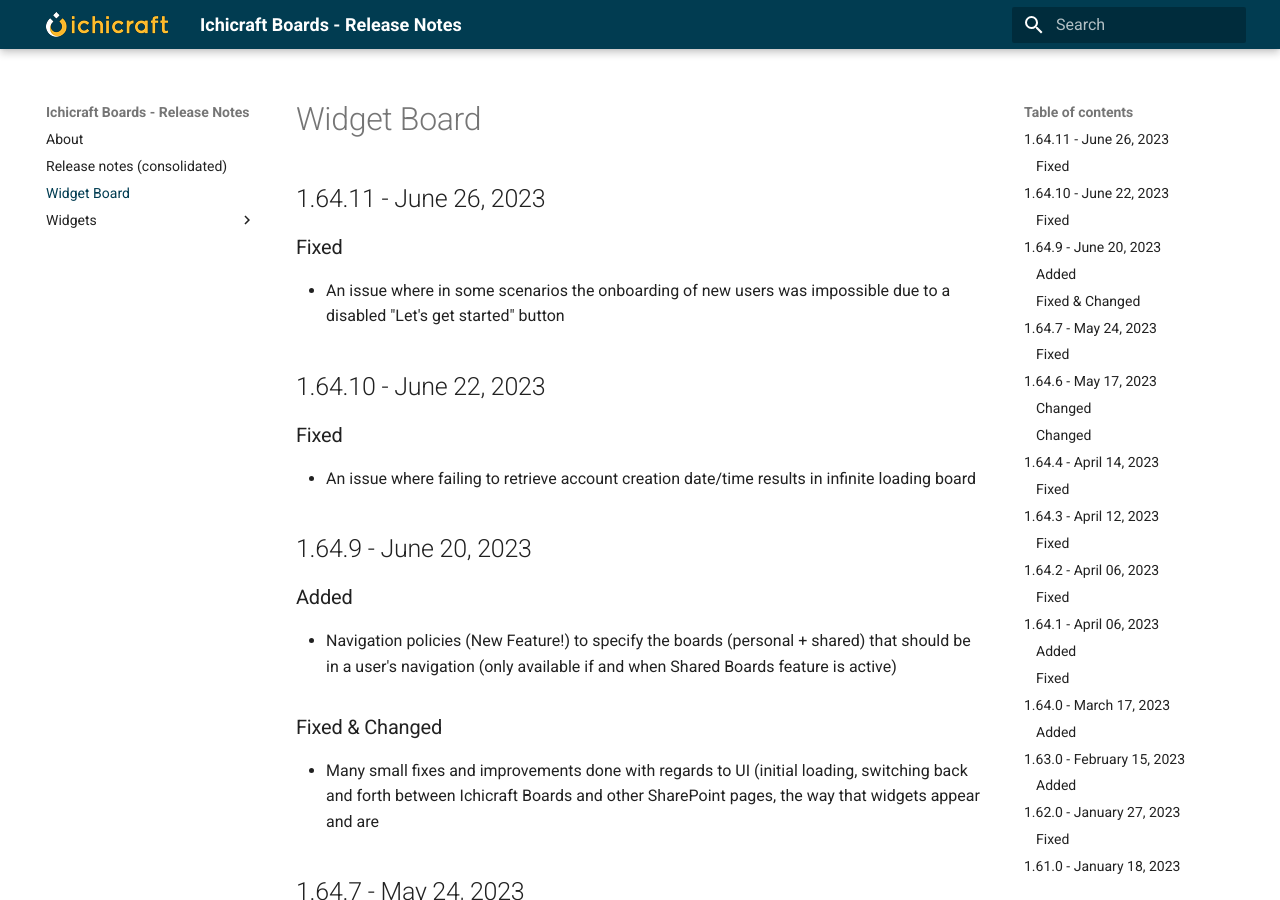
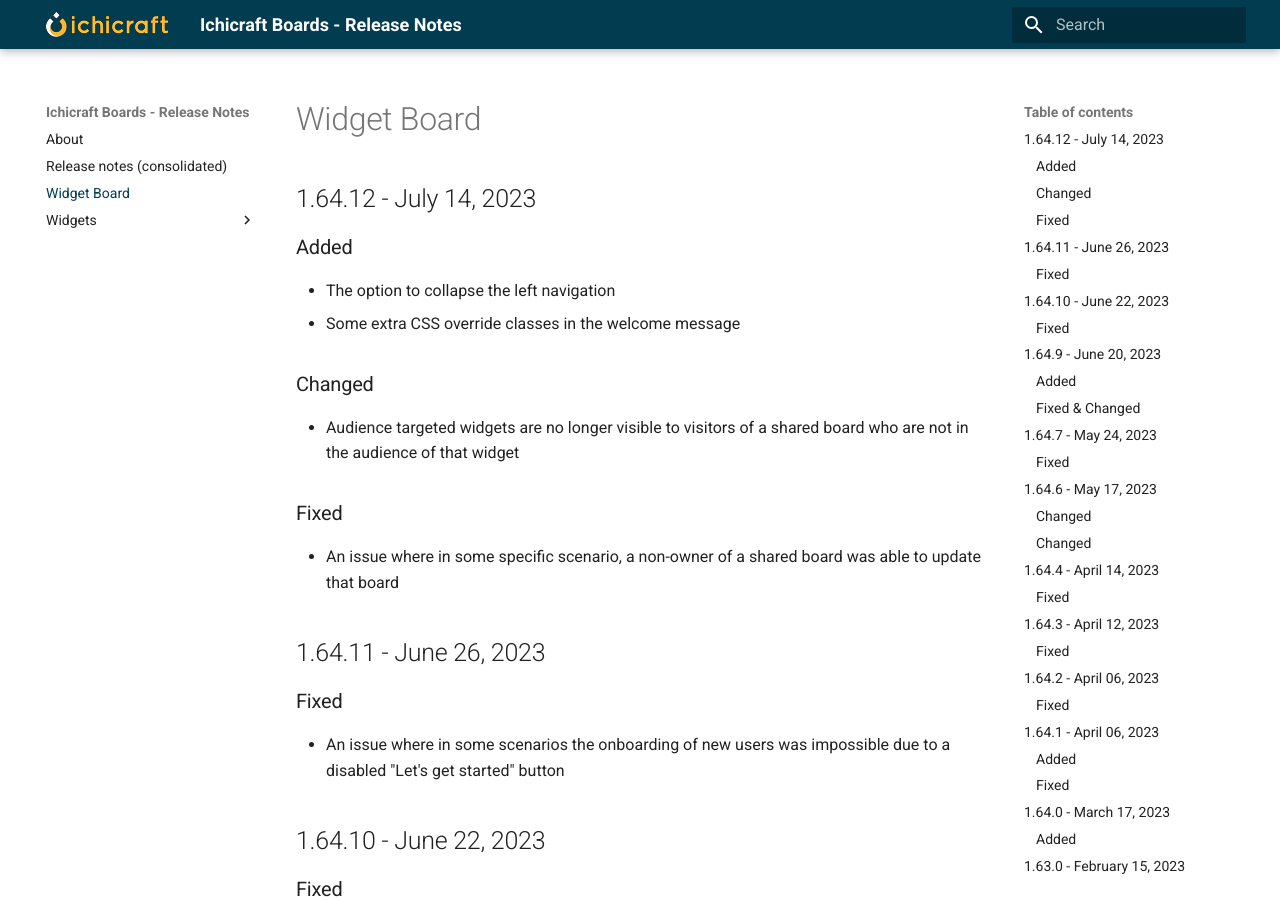
Before and after one commit to ichicraft/widgets-docs, an MkDocs documentation site: the page built from docs/Widget Board.md, in a window 1280 px wide and 900 px high. Built offline with MkDocs 1.6.1 and Material for MkDocs 9.7.7, drawn with Linux system fonts in a browser that asks for light colours.

```diff
--- a/docs/Widget Board.md
+++ b/docs/Widget Board.md
@@ -1,3 +1,15 @@
+## 1.64.12 - July 14, 2023
+
+### Added
+- The option to collapse the left navigation
+- Some extra CSS override classes in the welcome message
+
+### Changed
+- Audience targeted widgets are no longer visible to visitors of a shared board who are not in the audience of that widget
+
+### Fixed
+- An issue where in some specific scenario, a non-owner of a shared board was able to update that board
+
 ## 1.64.11 - June 26, 2023
 
 ### Fixed
```
Also changed, not shown: docs/Release-notes-(consolidated).md (+12 -0 lines).
